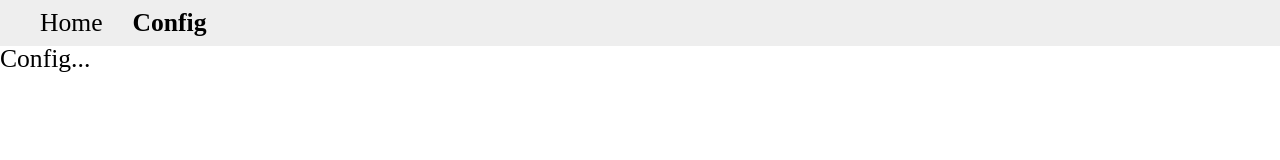
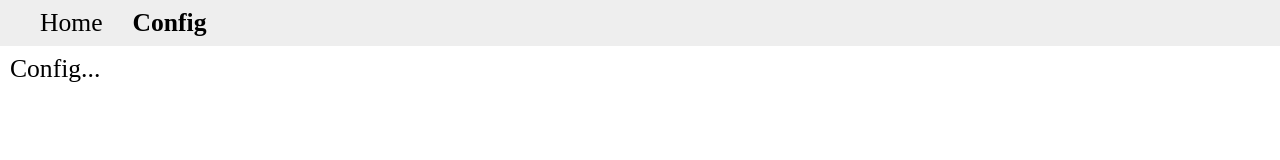
Before and after one commit to elis-11/school-server, a React (Create React App) app: page /config in a window 1280 px wide. Shown: the top 160 px of the page. Built offline with nearby package versions, Linux system fonts and the light colour scheme.

Commit message:
className='page pageConfig'

```diff
--- a/src/pages/Config.js
+++ b/src/pages/Config.js
@@ -1,6 +1,6 @@
 const Config =()=>{
   return(
-      <div>Config...</div>
+      <div className='page pageConfig'>Config...</div>
   )
 }
 export default Config
```
